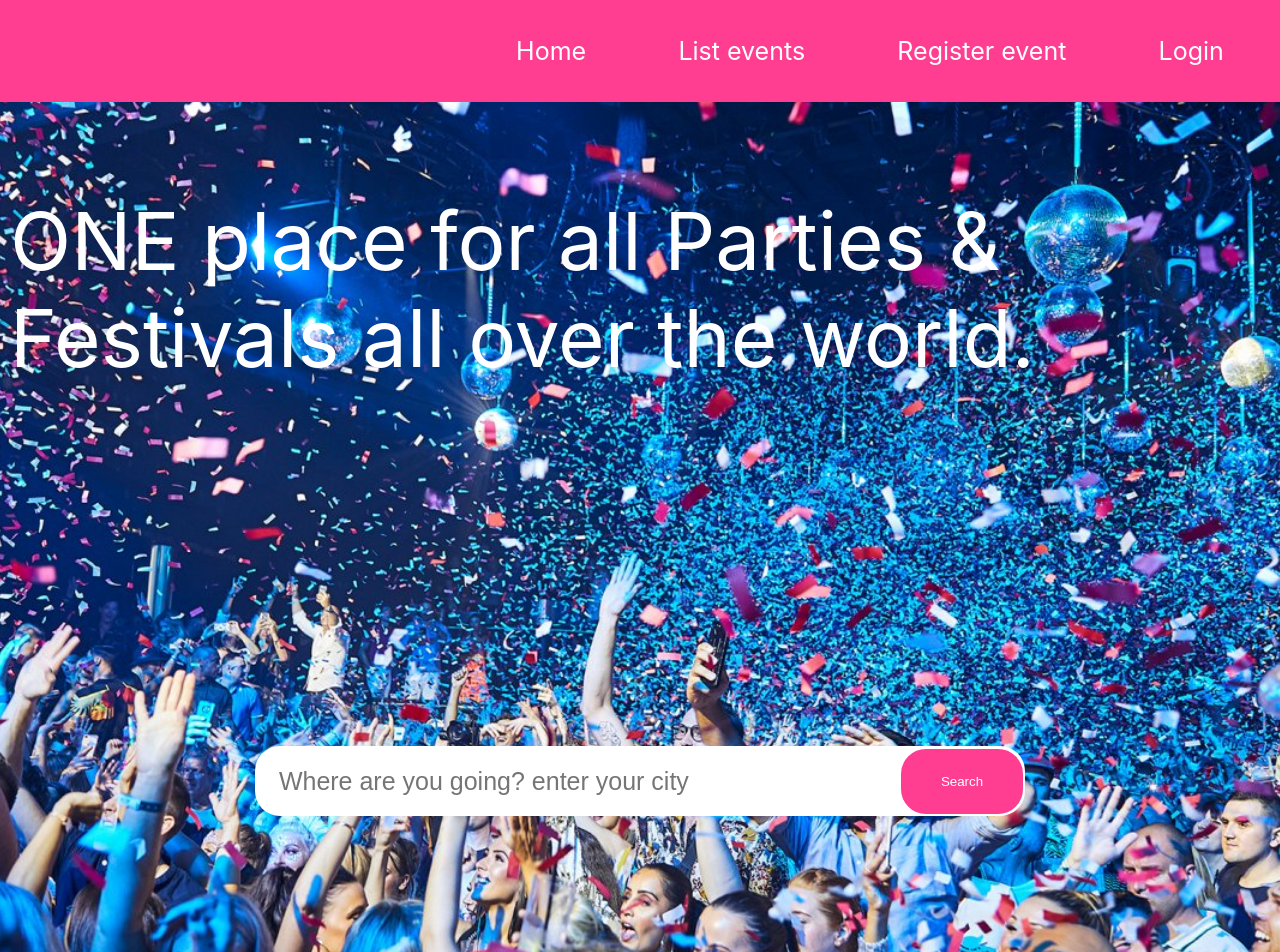
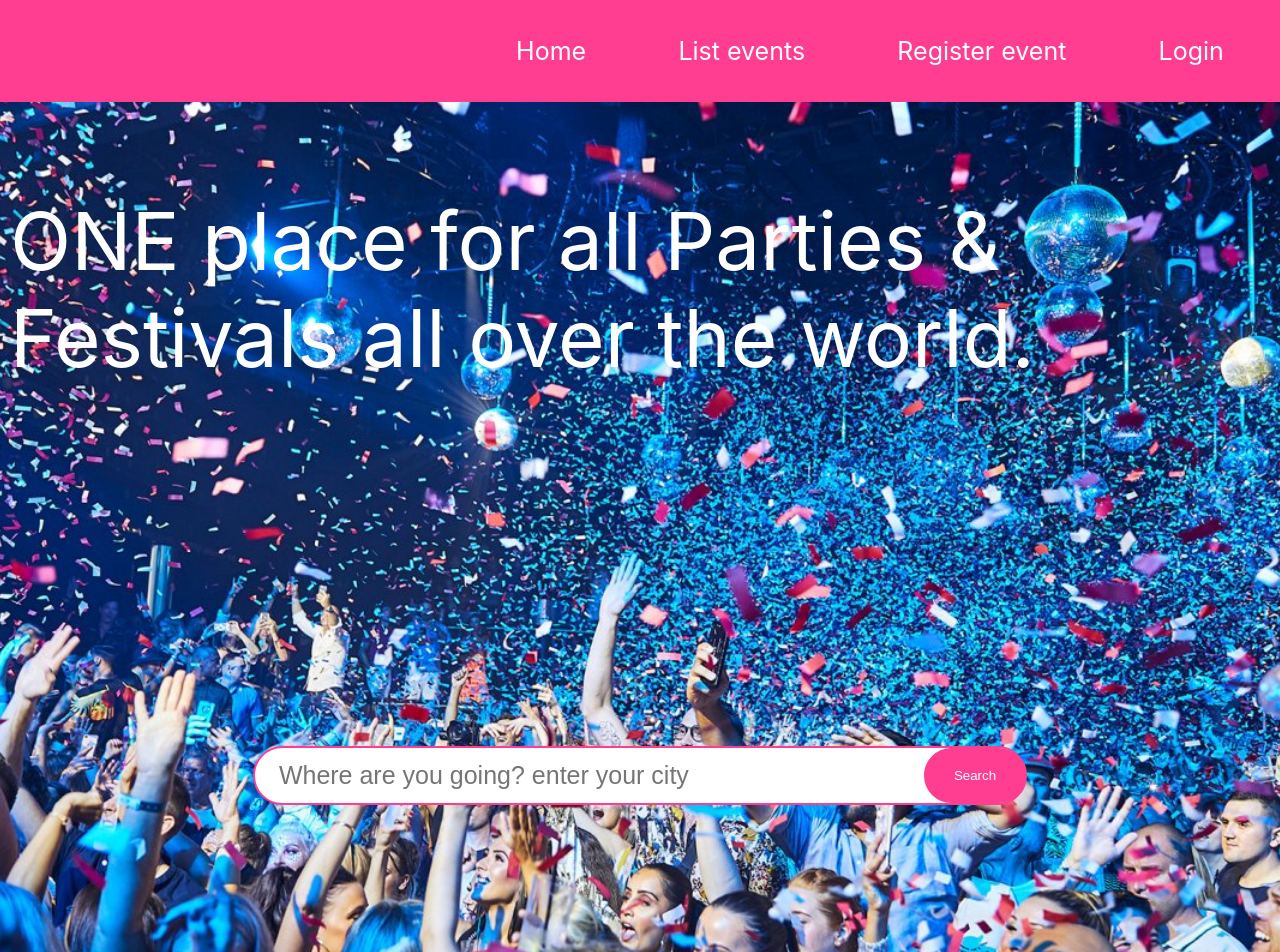
Before and after one commit to hamidaya/fantisanti, a React (Create React App) app: page / in a window 1280 px wide. Shown: the top 952 px of the page. Built offline with nearby package versions, Linux system fonts and the light colour scheme; a web font is replaced by a local one.

Commit message:
styling searchbar

```diff
--- a/src/components/searchBar/SearchBar.css
+++ b/src/components/searchBar/SearchBar.css
@@ -20,10 +20,10 @@
 
 .inner-searchbar-container input {
     display: flex;
-    border-radius: 25px;
-    border:none;
+    border-radius: 30px;
+    border: 2px solid #ff3e92;
     width: 750px;
-    height: 50px;
+    height: 35px;
     font-size: 25px;
     padding: 10px;
 
@@ -33,13 +33,13 @@
     display: inline-flex;
     color: white;
     background-color: #ff3e92;
-    border-radius: 25px;
+    border-radius: 30px;
     border: 10px solid #ff3e92;
     overflow: hidden;
     position: relative;
-    padding: 15px 30px;
-    bottom: 67px;
-    left: 322px;
+    padding: 10px 20px;
+    bottom: 57px;
+    left: 335px;
 
 
 }
```
